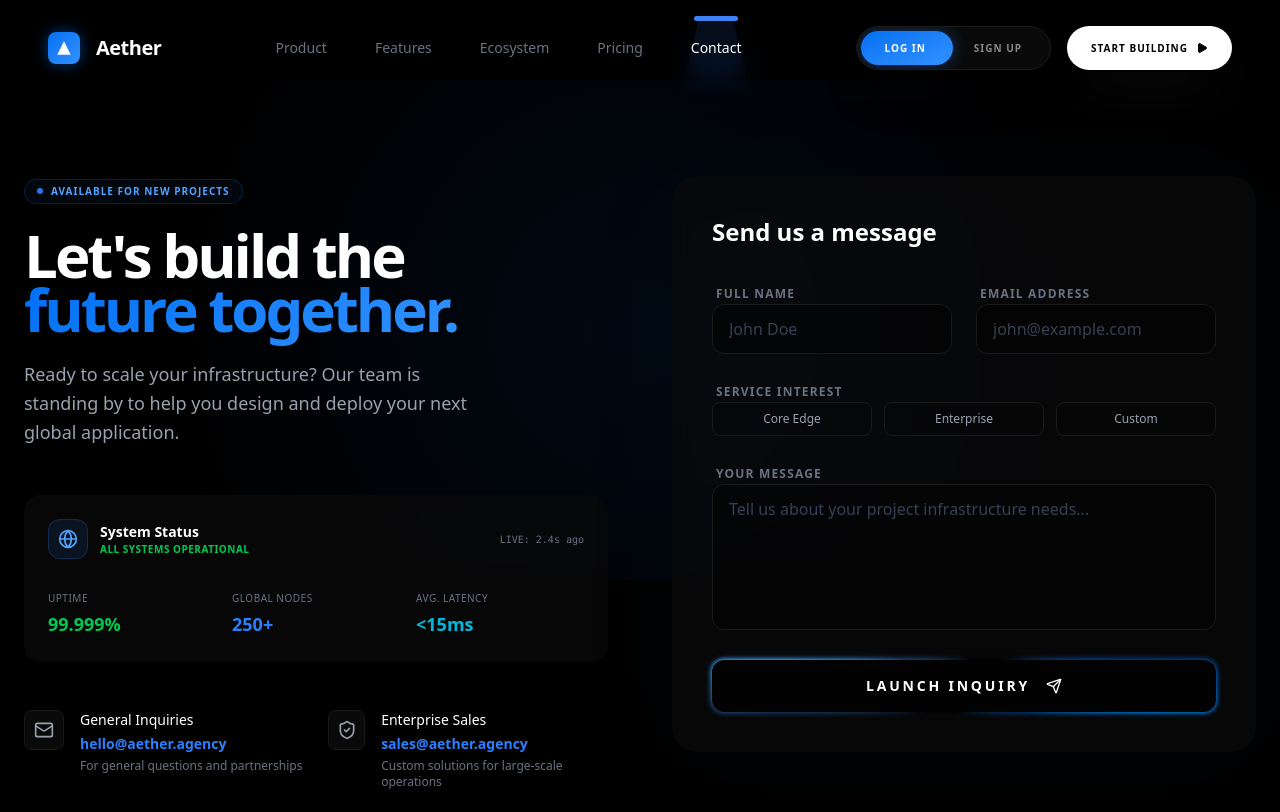
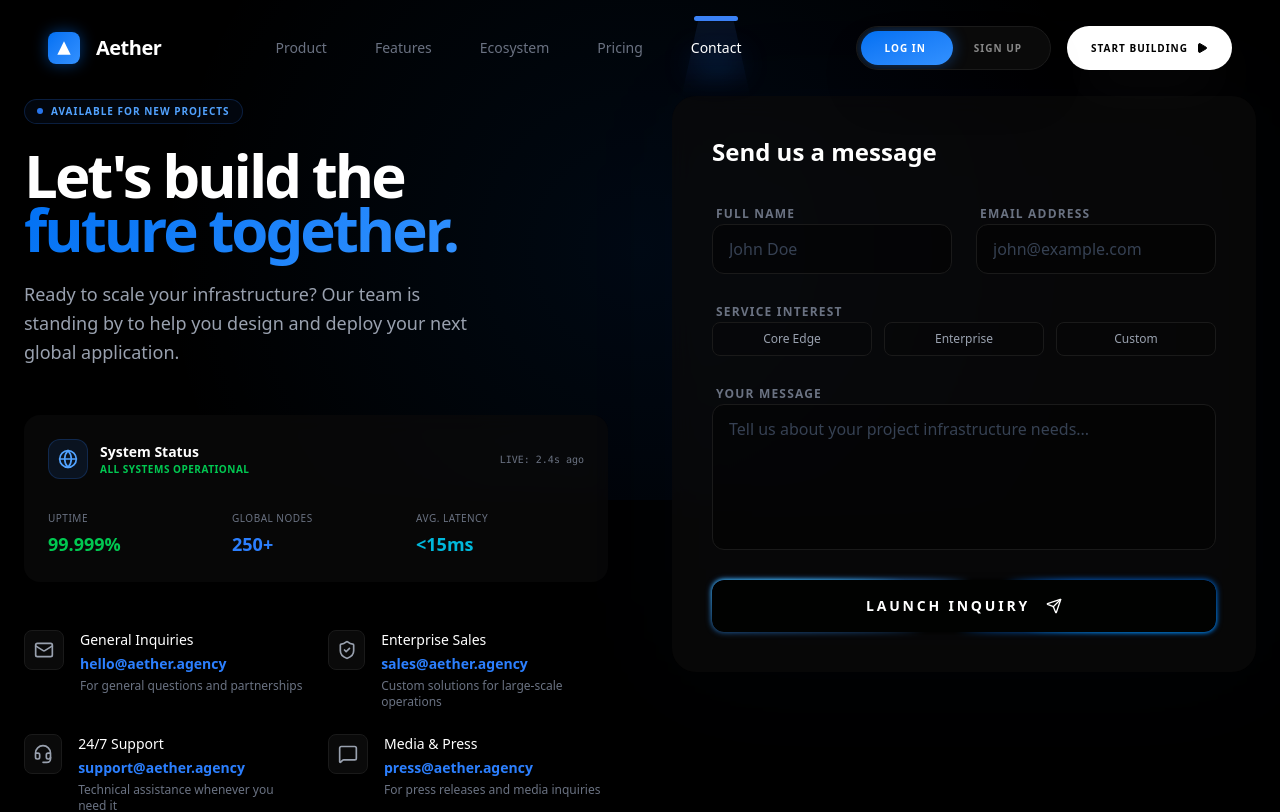
Before and after one commit to shivammane2007/Aether_Agency, a Next.js app: page /contact in a window 1280 px wide. Shown: the top 812 px of the page. Built offline with nearby package versions, Linux system fonts and the light colour scheme.

Commit message:
style: remove pt-20 padding from contact page container to reduce gap to navbar

```diff
--- a/app/contact/page.tsx
+++ b/app/contact/page.tsx
@@ -6,9 +6,7 @@ export default function ContactPage() {
     return (
         <main className="min-h-screen bg-black">
             <Navbar />
-            <div className="pt-20">
-                <ContactSection />
-            </div>
+            <ContactSection />
             <GlobeSection />
         </main>
     );
```
